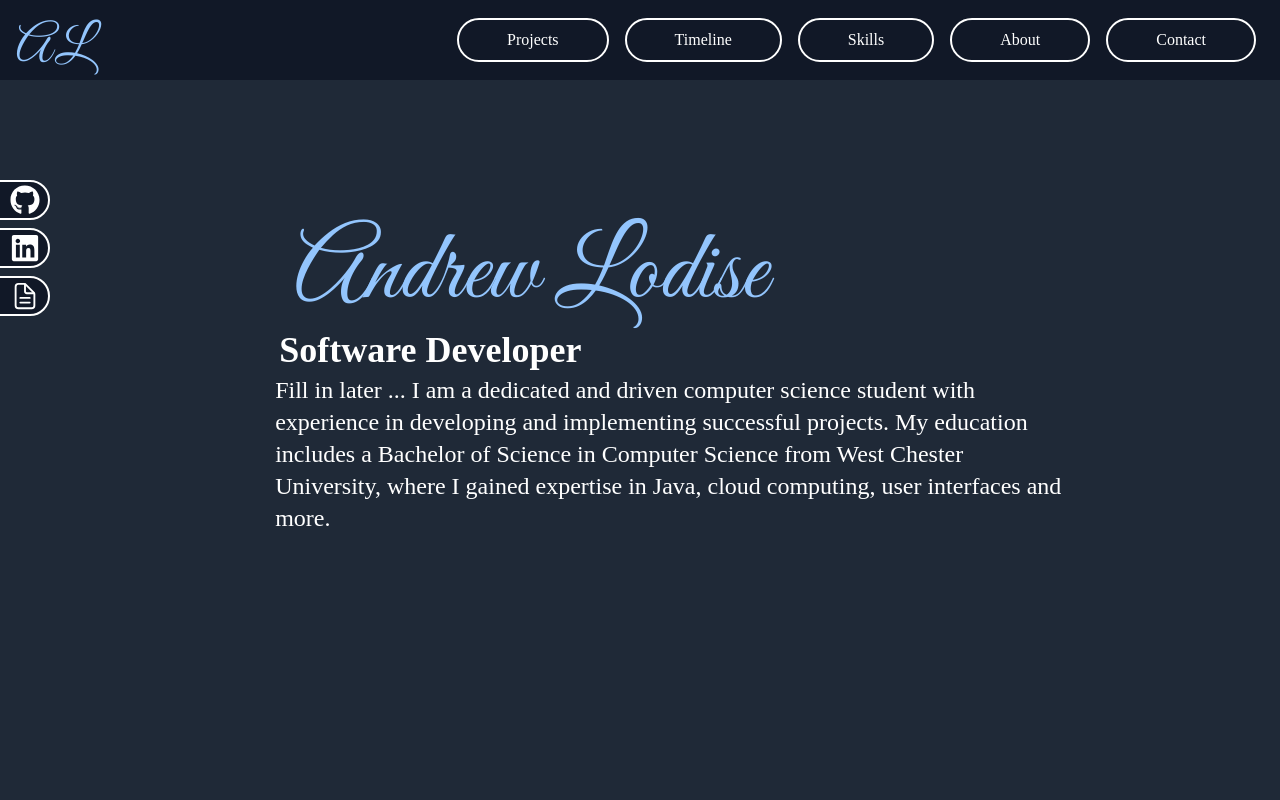
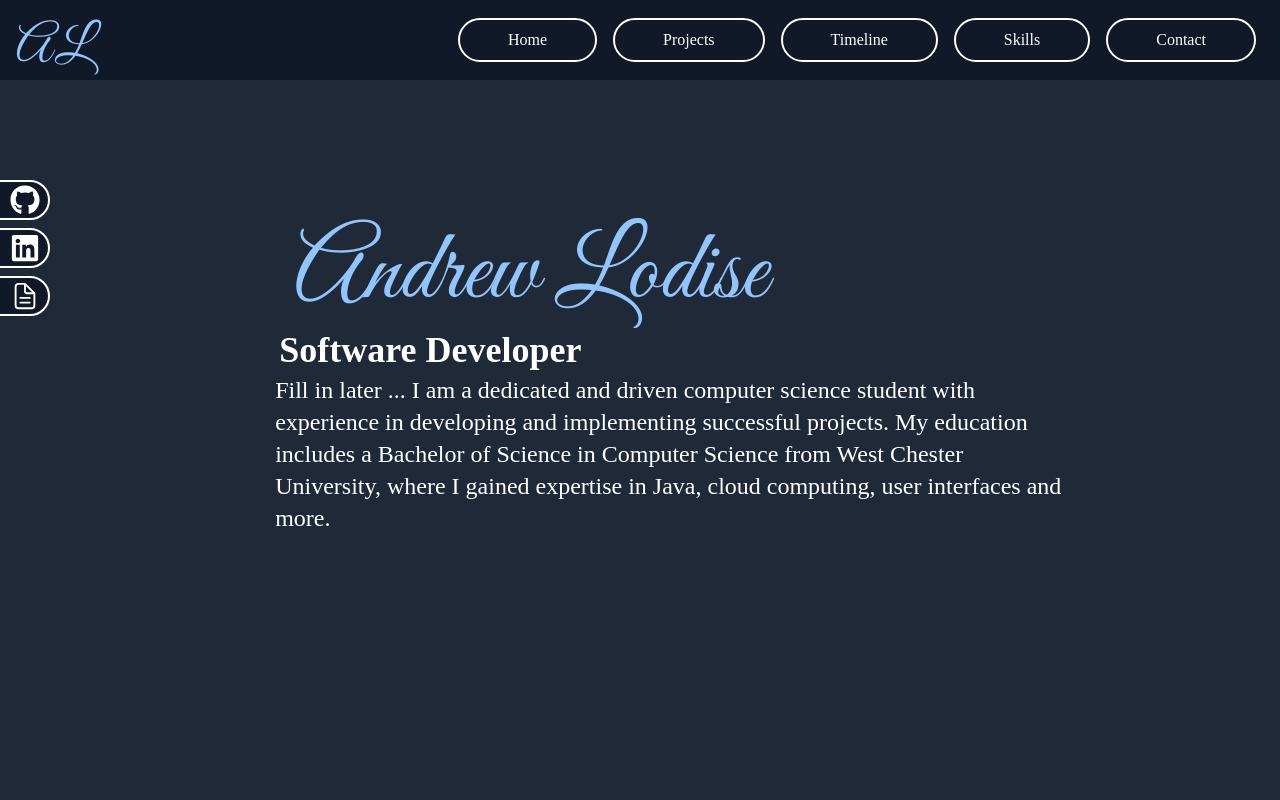
Before and after one commit to Andrew-Lodise/Portfolio, a React (Create React App) app: page / in a window 1280 px wide. Shown: the top 800 px of the page. Built offline with nearby package versions, Linux system fonts and the light colour scheme.

Commit message:
smooth scroll added

```diff
--- a/package.json
+++ b/package.json
@@ -10,6 +10,7 @@
     "react-dom": "^18.2.0",
     "react-icons": "^5.0.1",
     "react-scripts": "5.0.1",
+    "react-scroll": "^1.9.0",
     "web-vitals": "^2.1.4"
   },
   "scripts": {
--- a/src/components/Home.jsx
+++ b/src/components/Home.jsx
@@ -8,13 +8,15 @@ const Home = () => {
         <div className='flex flex-col items-center h-full'>
           { /* Andrew Lodise */}
           <div className=' flex flex-col w-screen items-left'>
-            <h1 className='text-[60px] md:text-[90px] lg:text-[100px] ml-[14%] md:ml-[23%] mb-[-30px] md:mb-[-40px] font-greatVibes text-blue-300 min-w-[500px]'>
+            <h1 className='text-[60px] md:text-[90px] lg:text-[100px] ml-[14%] md:ml-[23%] mb-[-30px]
+            md:mb-[-40px] font-greatVibes text-blue-300 min-w-[500px]'>
               Andrew Lodise
             </h1>
           </div>
 
           { /* about me section */}
-          <div className='flex flex-col top-[200px] items-left ml-[10%] md:ml-[20%] mr-[10%] md:mr-[15%] lg:py-4'>
+          <div className='flex flex-col top-[200px] items-left ml-[10%] md:ml-[20%] mr-[10%]
+          md:mr-[15%] lg:py-4'>
             <p className='text-2xl md:text-4xl text-white font-bold p-1'>
               Software Developer
             </p>
--- a/src/components/Navbar.jsx
+++ b/src/components/Navbar.jsx
@@ -1,8 +1,10 @@
 import React, { useState } from 'react';
 import { FaBars } from "react-icons/fa6";
 import { RxCross2 } from "react-icons/rx";
+import {Link} from "react-scroll"
 
 const Navbar = () => {
+
   const [isHovered, setIsHovered] = useState(false);
   const [miniMenu, setMiniMenu] = useState(false);
   const handleBarClick = () => setMiniMenu(!miniMenu)
@@ -10,44 +12,101 @@ const Navbar = () => {
   return (
     <div>
       {/** navbar */}
-      <div className="fixed w-[100%] h-[80px] flex justify-between items-center p-4 bg-gray-900 text-white">
+      <div className="fixed w-[100%] h-[80px] flex justify-between items-center p-4 bg-gray-900
+       text-white">
         {/* logo */}
         <div className="flex h-[60px] w-[100px] ">
-          <div className='font-greatVibes text-[50px] text-blue-300'>
+          <h1 className='font-greatVibes text-[50px] text-blue-300'>
           AL
-          </div>
+          </h1>
         </div>
-
         {/* menu */}
         <div>
           <ul className='hidden md:flex'>
-            <li className='py-2 px-5 lg:px-12 m-2 rounded-full border-2 border-white text-white bg-gray-900 cursor-pointer hover:border-blue-300 hover:text-blue-300 duration-200'>Projects</li>
-            <li className='py-2 px-5 lg:px-12 m-2 rounded-full border-2 border-white text-white bg-gray-900 cursor-pointer hover:border-blue-300 hover:text-blue-300 duration-200'>Timeline</li>
-            <li className='py-2 px-5 lg:px-12 m-2 rounded-full border-2 border-white text-white bg-gray-900 cursor-pointer hover:border-blue-300 hover:text-blue-300 duration-200'>Skills</li>
-            <li className='py-2 px-5 lg:px-12 m-2 rounded-full border-2 border-white text-white bg-gray-900 cursor-pointer hover:border-blue-300 hover:text-blue-300 duration-200'>About</li>
-            <li className='py-2 px-5 lg:px-12 m-2 rounded-full border-2 border-white text-white bg-gray-900 cursor-pointer hover:border-blue-300 hover:text-blue-300 duration-200'>Contact</li>
+            <li className='py-2 px-5 lg:px-12 m-2 rounded-full border-2 border-white text-white
+            bg-gray-900 cursor-pointer hover:border-blue-300 hover:text-blue-300 duration-200'>
+              <Link
+              to="home"
+              spy={true}
+              smooth={true}
+              offset={-70}
+              duration={500} >
+                Home
+              </Link>
+            </li>
+            <li className='py-2 px-5 lg:px-12 m-2 rounded-full border-2 border-white text-white
+            bg-gray-900 cursor-pointer hover:border-blue-300 hover:text-blue-300 duration-200'>
+              <Link to="projects" spy={true} smooth={true} offset={-70} duration={500} >
+                Projects
+              </Link>
+            </li>
+            <li className='py-2 px-5 lg:px-12 m-2 rounded-full border-2 border-white text-white
+            bg-gray-900 cursor-pointer hover:border-blue-300 hover:text-blue-300 duration-200'>
+              <Link to="timeline" spy={true} smooth={true} offset={-70} duration={500} >
+                Timeline
+              </Link>
+            </li>
+            <li className='py-2 px-5 lg:px-12 m-2 rounded-full border-2 border-white text-white
+             bg-gray-900 cursor-pointer hover:border-blue-300 hover:text-blue-300 duration-200'>
+              <Link to="skills" spy={true} smooth={true} offset={-70} duration={500} >
+                Skills
+              </Link>
+            </li>
+            <li className='py-2 px-5 lg:px-12 m-2 rounded-full border-2 border-white text-white
+             bg-gray-900 cursor-pointer hover:border-blue-300 hover:text-blue-300 duration-200'>
+              <Link to="contact" spy={true} smooth={true} offset={-70} duration={500} >
+                Contact
+              </Link>
+            </li>
           </ul>
         </div>
-
-        {/* bar toggle for small screens */}
+        {/* bar toggle for small screens*/}
         <div className='md:hidden cursor-pointer border-2 p-2 border-white rounded hover:border-blue-300 z-10'
               onMouseEnter={() => setIsHovered(true)}
               onMouseLeave={() => setIsHovered(false)}
               onClick={handleBarClick}>
         {!miniMenu ? <FaBars size={30} color={isHovered ? "#98c4fc" : "white"}/> : <RxCross2 size={30} color={isHovered ? "#98c4fc" : "white"}/>}
         </div>
-
         {/* mobile pop-out menu  ITS NOT THIS THATS THE PROBLEM*/}
         <ul className={!miniMenu ? 'hidden' : 'absolute top-0 left-0 w-full h-screen bg-gray-900 flex flex-col items-center justify-center duration-700'}>
-          <li className='my-4 p-2 text-4xl border-2 cursor-pointer border-white rounded-lg hover:border-blue-300 hover:text-blue-300 duration-200'>Projects</li>
-          <li className='my-4 p-2 text-4xl border-2 cursor-pointer border-white rounded-lg hover:border-blue-300 hover:text-blue-300 duration-200'>Timeline</li>
-          <li className='my-4 p-2 text-4xl border-2 cursor-pointer border-white rounded-lg hover:border-blue-300 hover:text-blue-300 duration-200'>Skills</li>
-          <li className='my-4 p-2 text-4xl border-2 cursor-pointer border-white rounded-lg hover:border-blue-300 hover:text-blue-300 duration-200'>About</li>
-          <li className='my-4 p-2 text-4xl border-2 cursor-pointer border-white rounded-lg hover:border-blue-300 hover:text-blue-300 duration-200'>Contact</li>
+          <li className='my-4 p-2 text-4xl border-2 cursor-pointer border-white rounded-lg hover:border-blue-300
+          hover:text-blue-300 duration-200'>
+            <Link to="home" spy={true} smooth={true} offset={-70} duration={500}
+            onClick={handleBarClick} >
+              Home
+            </Link>
+          </li>
+          <li className='my-4 p-2 text-4xl border-2 cursor-pointer border-white rounded-lg hover:border-blue-300
+          hover:text-blue-300 duration-200'>
+            <Link to="projects" spy={true} smooth={true} offset={-70} duration={500}
+            onClick={handleBarClick} >
+              Projects
+            </Link>
+          </li>
+          <li className='my-4 p-2 text-4xl border-2 cursor-pointer border-white rounded-lg hover:border-blue-300
+          hover:text-blue-300 duration-200'>
+            <Link to="timeline" spy={true} smooth={true} offset={-70} duration={500}
+            onClick={handleBarClick} >
+              Timeline
+            </Link>
+          </li>
+          <li className='my-4 p-2 text-4xl border-2 cursor-pointer border-white rounded-lg hover:border-blue-300
+          hover:text-blue-300 duration-200'>
+            <Link to="skills" spy={true} smooth={true} offset={-70} duration={500}
+            onClick={handleBarClick} >
+              Skills
+            </Link>
+          </li>
+          <li className='my-4 p-2 text-4xl border-2 cursor-pointer border-white rounded-lg hover:border-blue-300
+          hover:text-blue-300 duration-200'>
+            <Link to="contact" spy={true} smooth={true} offset={-70} duration={500}
+            onClick={handleBarClick} >
+              Contact
+            </Link>
+          </li>
         </ul>
       </div>
     </div>
   )
 }
-
 export default Navbar
--- a/src/components/Projects.jsx
+++ b/src/components/Projects.jsx
@@ -1,14 +1,14 @@
 import React from 'react'
-import Project from '../data/Project'
+import projectList from '../data/Project'
 import ProjectItem from './ProjectItem'
 
-const Projects2 = () => {
+const Projects = () => {
   return (
-    <div>
+    <div name='projects'>
       <h1 className='text-6xl font-greatVibes text-blue-300 text-center bg-gray-800 pt-5 border-t-4 border-gray-900'>Projects</h1>
       <div className=' flex felx-col md: flex:row items-center justify-center bg-gray-800 py-4'>
         <div className=' gird grid cols-1 md:grid-cols-2 gap-4 lg:gap-12' >
-          {Project.map(project => (
+          {projectList.map(project => (
             <ProjectItem
               imgUrl={project.imgUrl}
               title={project.title}
@@ -23,4 +23,4 @@ const Projects2 = () => {
   )
 }
 
-export default Projects2
+export default Projects
--- a/src/data/Project.js
+++ b/src/data/Project.js
@@ -23,7 +23,7 @@ const projectList = [
         imgUrl:'assets/pup3.PNG',
         tech: ['test', 'test', 'test'],
         link: 'https://github.com/Andrew-Lodise/WhatToWear'
-    },
+    }
 ]
 
 export default projectList
```
Also changed, not shown: 1 other file (tests, documents, lock files or other folders).
